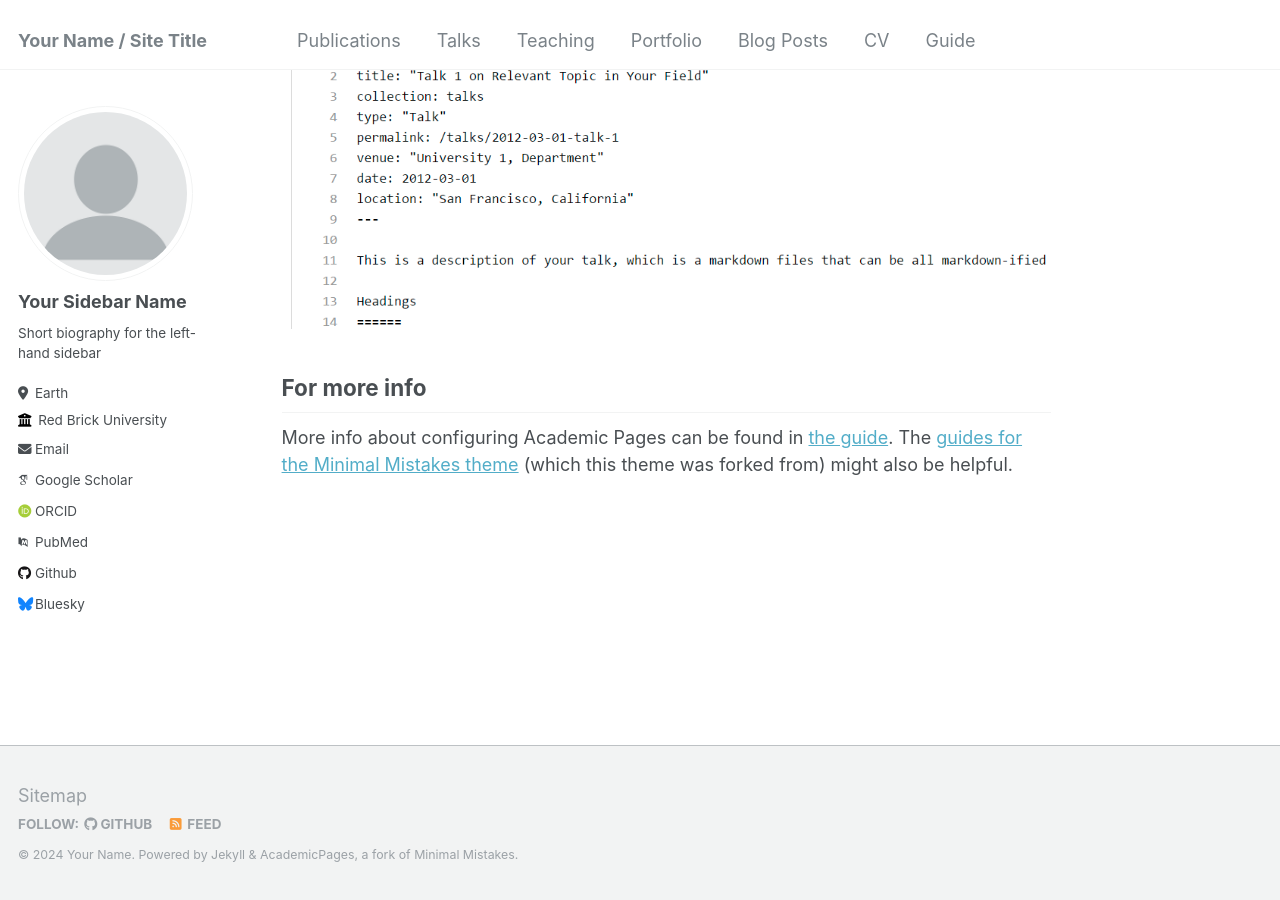
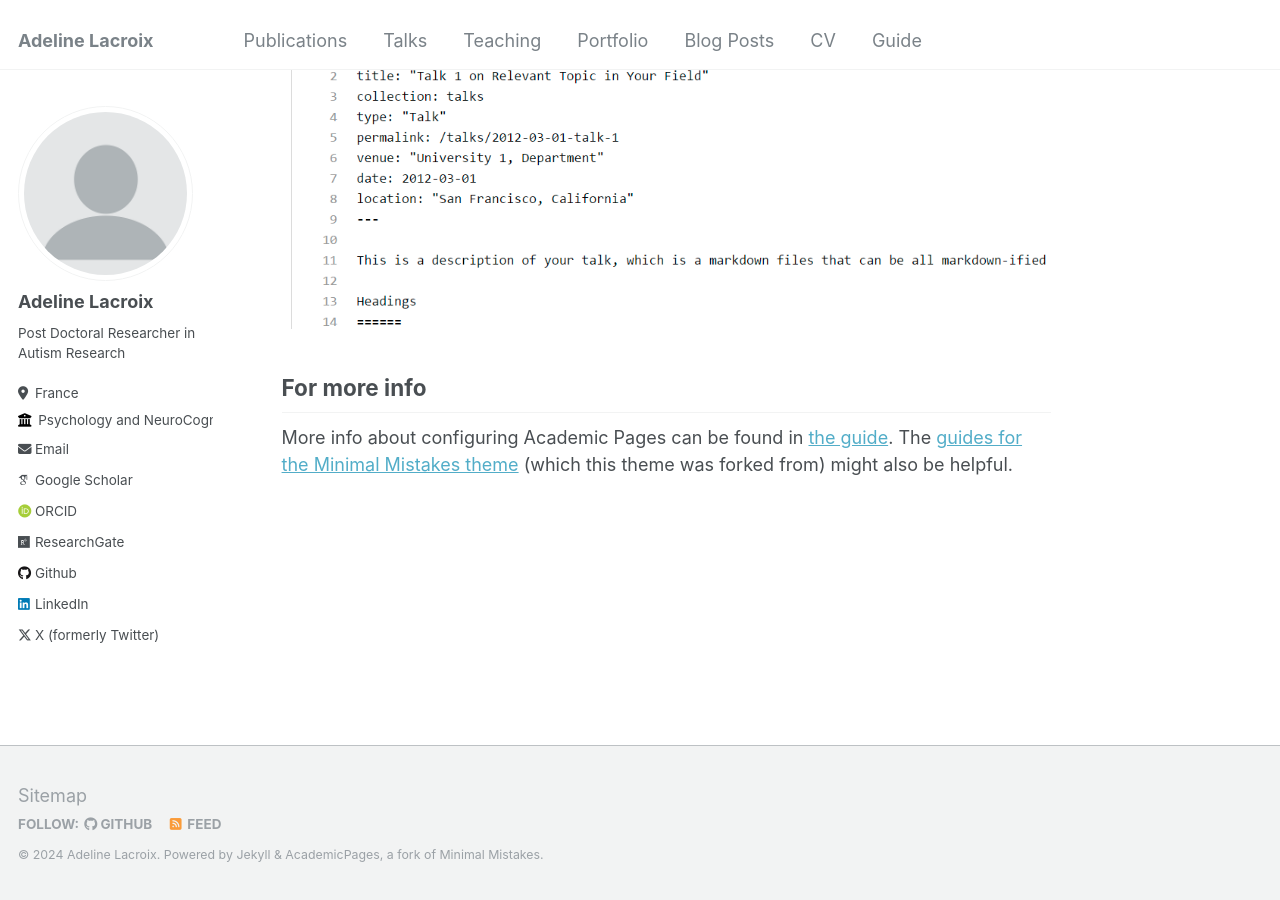
Before and after one commit to Adeline-Lacroix/Adeline-Lacroix.github.io, a Jekyll site: the page built from _pages/about.md, in a window 1280 px wide and 900 px high, scrolled down 2660 px. Built offline with Jekyll 4.4.1, drawn with Linux system fonts in a browser that asks for light colours; some web fonts are replaced.

Commit message:
Update _config.yml
Update confi with my personnal information

```diff
--- a/_config.yml
+++ b/_config.yml
@@ -8,13 +8,13 @@
 
 # Basic Site Settings
 locale                   : "en-US"
-title                    : "Your Name / Site Title"
+title                    : "Adeline Lacroix"
 title_separator          : "-"
-name                     : &name "Your Name"
-description              : &description "personal description"
-url                      : https://academicpages.github.io # the base hostname & protocol for your site e.g. "https://mmistakes.github.io"
+name                     : &name "Adeline Lacroix"
+description              : &description "Post Doctoral Researcher at Psychology and NeuroCognition Laboratory (CNRS/Grenoble Alpes University)"
+url                      : https://Adeline-Lacroix.github.io # the base hostname & protocol for your site e.g. "https://mmistakes.github.io"
 baseurl                  : "" # the subpath of your site, e.g. "/blog"
-repository               : "academicpages/academicpages.github.io"
+repository               : "Adeline-Lacroix/Adeline-Lacroix.github.io"
 
 # Site Author - The following control what appear as part of the author content on the side bar.
 #               If a field is blank the icon and link will not appear, otherwise it will be shown.
@@ -22,33 +22,33 @@ repository               : "academicpages/academicpages.github.io"
 author:
   # Biographic information
   avatar           : "profile.png"
-  name             : "Your Sidebar Name"
+  name             : "Adeline Lacroix"
   pronouns         : # example: "she/her"
-  bio              : "Short biography for the left-hand sidebar"
-  location         : "Earth"
-  employer         : "Red Brick University"
+  bio              : "Post Doctoral Researcher in Autism Research"
+  location         : "France"
+  employer         : "Psychology and NeuroCognition Laboratory (CNRS/Grenoble Alpes University)"
   uri              : # URL
-  email            : "none@example.org"
+  email            : "adeline.lacroix@univ-grenoble-alpes.fr"
 
   # Academic websites
   arxiv            : # URL - Update with the correct link to your profile
   googlescholar    : "https://scholar.google.com/citations?user=PS_CX0AAAAAJ"
   impactstory      : # URL
-  orcid            : "http://orcid.org/yourorcidurl"
+  orcid            : "https://orcid.org/0000-0001-6990-5949"
   semantic         : # URL
-  pubmed           : "https://www.ncbi.nlm.nih.gov/pubmed/?term=john+snow"
-  researchgate     : # URL
+  pubmed           : #"https://www.ncbi.nlm.nih.gov/pubmed/?term=john+snow"
+  researchgate     : "https://www.researchgate.net/profile/Adeline-Lacroix"
 
   # Repositories and software development
   bitbucket        : # Username - Update with your username on the site
   codepen          : # Username
   dribbble         : # Username
-  github           : "academicpages"
+  github           : "https://github.com/Adeline-Lacroix"
   kaggle           : # Username
   stackoverflow    : # User number or user number and name (i.e., use "1" or "1/jeff-atwood")
 
   # Social media
-  bluesky          : "bsky.app" # Replace this with you Bluesky username
+  bluesky          : #"bsky.app" # Replace this with you Bluesky username
   facebook         : # Username
   flickr           : # Username
   foursquare       : # Username
@@ -57,7 +57,7 @@ author:
   keybase          : # Username
   instagram        : # Username
   lastfm           : # Username
-  linkedin         : # Username
+  linkedin         : "Adeline Lacroix"
   mastodon         : # URL
   medium           : # URL
   pinterest        : # Username
@@ -65,7 +65,7 @@ author:
   steam            : # Username
   telegram         : # URL
   tumblr           : # Username
-  twitter          : # Username for X / Twitter
+  twitter          : "AdelineLacroix2"
   vine             : # Username
   weibo            : # Username
   wikipedia        : # Username
```
